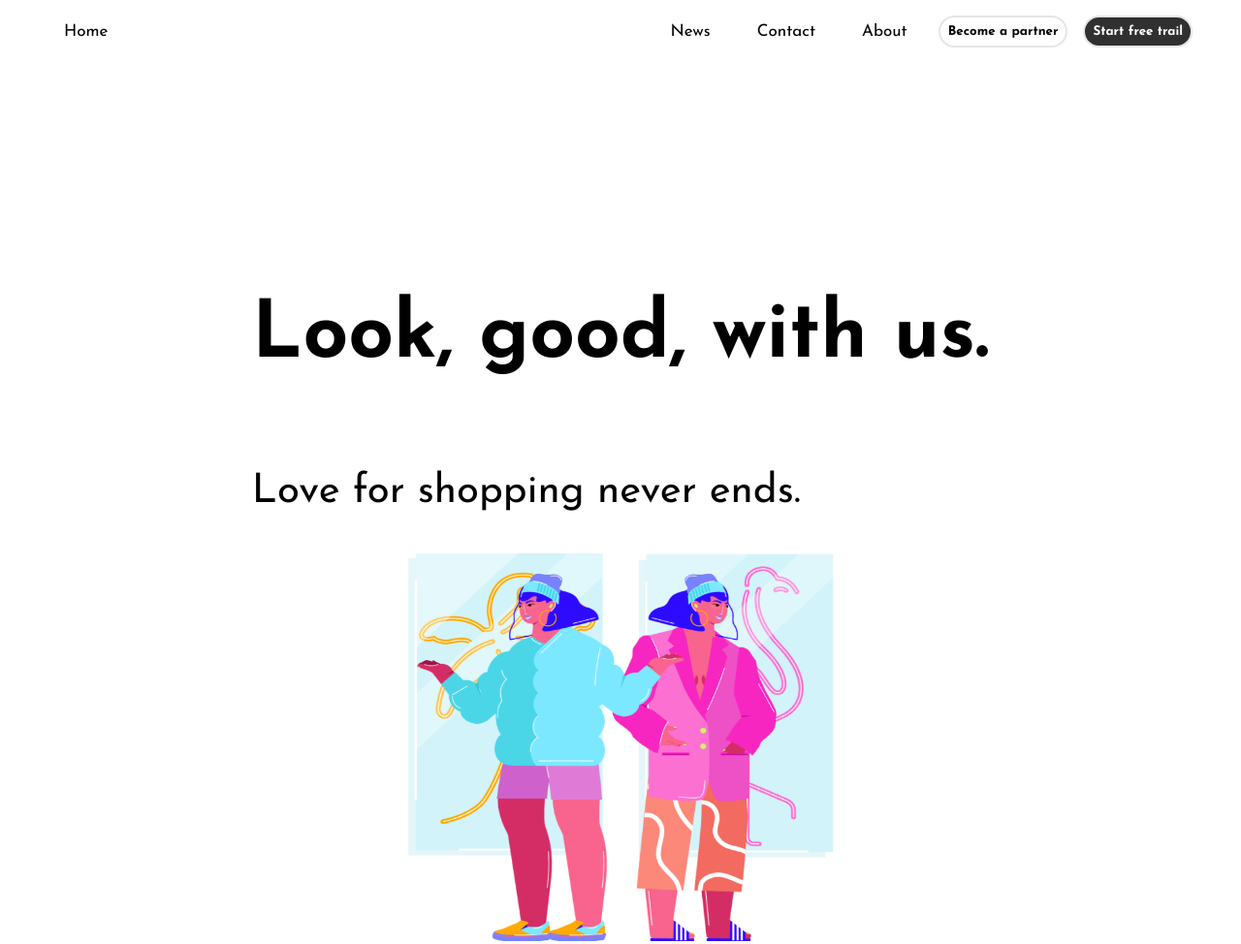
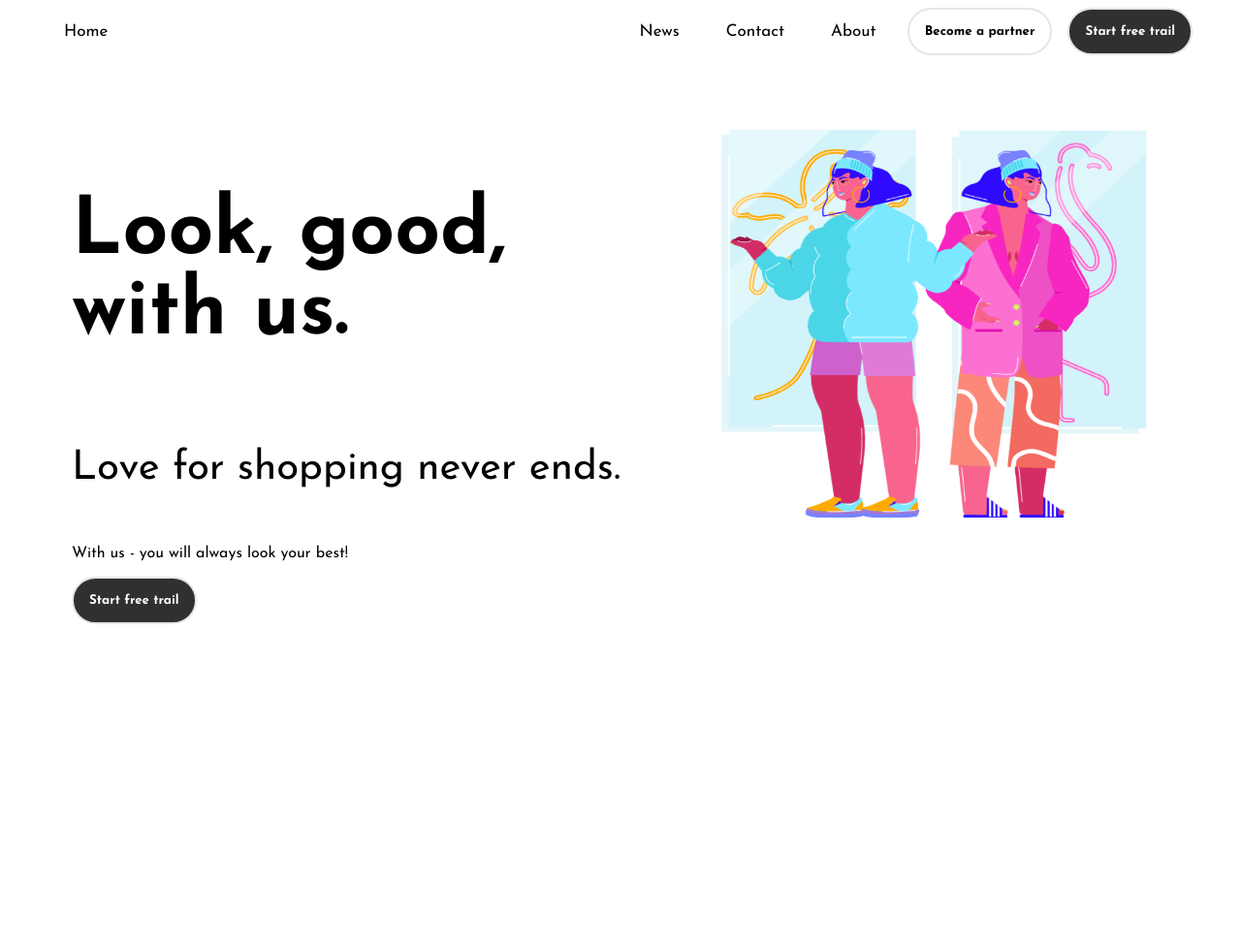
Before and after one commit to Creative-Academy-Students/FED200-2-2022-A, a plain HTML site: page sections/header/index.html in a window 1280 px wide. Shown: the whole page at 97% size. After the commit the page ends 800 px from the top, so only its background shows below. Drawn offline with Linux system fonts and the light colour scheme.

Commit message:
dean changes

```diff
--- /dev/null
+++ b/sections/2/styles.css
@@ -0,0 +1,7 @@
+body {
+    display: flexbox;
+    margin-left: 50px;
+    margin-right: 50px;
+    font-family: "Josefin Sans", sans-serif;
+    font-weight: 500;
+  }
--- a/sections/header/index.html
+++ b/sections/header/index.html
@@ -5,7 +5,7 @@
     <meta http-equiv="X-UA-Compatible" content="IE=edge" />
     <meta name="viewport" content="width=device-width, initial-scale=1.0" />
     <link rel="stylesheet" href="styles.css" />
-    <title>Document</title>
+    <title>Home</title>
     <link rel="preconnect" href="https://fonts.googleapis.com" />
     <link rel="preconnect" href="https://fonts.gstatic.com" crossorigin />
     <link
@@ -19,15 +19,24 @@
       <a href="#news">News</a>
       <a href="#contact">Contact</a>
       <a href="#about">About</a>
-      <button class="top-button button-primary" href="">Become a partner</button>
-      <button class="top-button button-secondary" href="">Start free trail</button>
+      <button class="top-button button-primary" href="">
+        Become a partner
+      </button>
+      <button class="top-button  button-secondary" href="">
+        Start free trail
+      </button>
     </div>
     <div class="gap">
       <div class="title">
-        <h1>Look, good, with us.</h1>
+        <h1>
+          Look, good,<br />
+          with us.
+        </h1>
         <h3>Love for shopping never ends.</h3>
+        <p>With us - you will always look your best!</p>
+        <button class="button-secondary">Start free trail</button>
       </div>
-      <div>
+      <div class="padding-18">
         <img
           src="/sections/header/src/image.png"
           alt="Banner Logo"
--- a/sections/header/styles.css
+++ b/sections/header/styles.css
@@ -47,7 +47,7 @@ body {
 }
 
 h1 {
-  padding-top: 10%;
+  padding-top: 5%;
   font-size: 82px;
   font-weight: 700;
   justify-content: flex-start;
@@ -57,6 +57,8 @@ h1 {
 h3 {
   font-weight: 400;
   font-size: 42px;
+  justify-content: flex-end;
+  align-items: baseline;
 }
 
 .title {
@@ -75,11 +77,13 @@ div {
 
 .gap {
   column-gap: 80px;
-  padding-top: 10%;
+  align-self: auto;
+
+  padding-top: 5%;
 }
 
 button {
-  padding: 16px;
+  padding: 24px;
 }
 
 .padding-18 {
@@ -98,7 +102,7 @@ button {
   flex-direction: row;
   justify-content: center;
   align-items: center;
-  padding: 8px;
+  padding: 16px;
   gap: 8px;
 
   position: relative;
@@ -111,7 +115,6 @@ button {
 .button-secondary {
   /* Button */
 
-
   box-sizing: border-box;
 
   /* Auto layout */
@@ -122,14 +125,13 @@ display: flex;
   flex-direction: row;
   justify-content: center;
   align-items: center;
-padding: 8px;
+  padding: 16px;
   gap: 8px;
   color: #ffffff;
 
   position: relative;
 
-
   background: #303030;
-border: 2px solid #E5E5E5;
+  border: 2px solid #e5e5e5;
   border-radius: 50px;
 }
```
Also changed, not shown: sections/2/index.html (renamed from sections/hero/index.html, +7 -5 lines), sections/3/index.html (renamed from sections/work/index.html), sections/3/styles.css (added), sections/hero/styles.css (deleted). Lines whose indentation alone changed are shown as unchanged.
